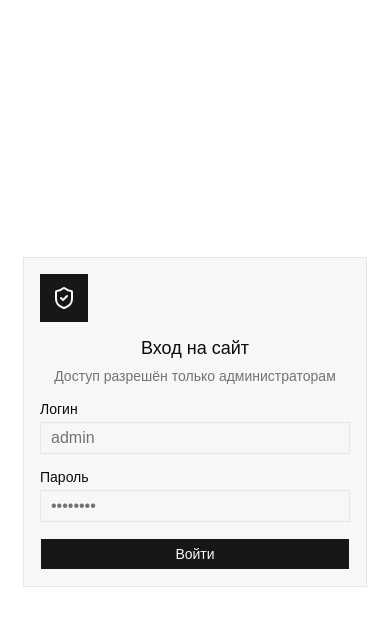
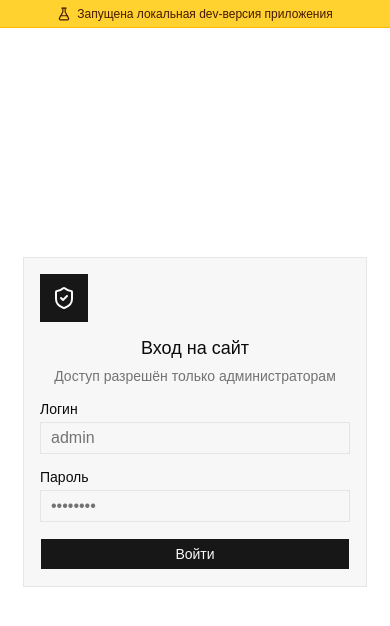
Before and after one commit to avakumov/avakdev, a React (Vite) app in the folder frontend/: page / in a window 390 px wide. Shown: the top 626 px of the page. Built offline with nearby package versions, Linux system fonts and the light colour scheme; no server answers.

Commit message:
Add local dev environment indicator
Show a fixed yellow banner at the top of the screen when the app
runs locally (Vite dev build or localhost hostname), and offset the
mobile header, sidebar, and main container to account for its height.
The feed view skips the top padding to avoid extra scrolling.

```diff
--- a/frontend/src/App.jsx
+++ b/frontend/src/App.jsx
@@ -12,6 +12,7 @@ import {
 } from "./api.js";
 import { useAppStore } from "./store.js";
 import { cn } from "@/lib/utils";
+import { IS_LOCAL_DEV } from "@/lib/env";
 import { useQueryClient } from "@tanstack/react-query";
 import Sidebar, { NAV_ITEMS } from "./Sidebar.jsx";
 import Login from "./Login.jsx";
@@ -472,12 +473,15 @@ function App() {
     // вьюпорт (со скрытой адресной строкой), и страница стала бы прокручиваемой
     // на высоту панели браузера. Важно для «Ленты»: она занимает ровно dvh, и от
     // «страница прокручивается» зависит распознавание вертикального свайпа.
-    <div className="min-h-dvh">
+    // pt-7 — место под жёлтую полосу dev-версии (DevBanner); в «Ленте» не
+    // добавляем, иначе её min-h-dvh даст лишнюю прокрутку.
+    <div className={cn("min-h-dvh", IS_LOCAL_DEV && view !== "feed" && "pt-7")}>
       {/* Мобильная шапка с бургером (на десктопе скрыта — меню в сайдбаре).
           В «Ленте» её нет: элемент ленты занимает всё окно. */}
       <header
         className={cn(
-          "sticky top-0 z-40 flex items-center gap-3 border-b bg-background/95 px-4 py-3 backdrop-blur lg:hidden",
+          "sticky z-40 flex items-center gap-3 border-b bg-background/95 px-4 py-3 backdrop-blur lg:hidden",
+          IS_LOCAL_DEV ? "top-7" : "top-0",
           view === "feed" && "hidden",
         )}
       >
--- a/frontend/src/Sidebar.jsx
+++ b/frontend/src/Sidebar.jsx
@@ -17,6 +17,7 @@ import {
   Rss,
 } from "lucide-react";
 import { cn } from "@/lib/utils";
+import { IS_LOCAL_DEV } from "@/lib/env";
 import { Button } from "@/components/ui/button";
 import UserBadge from "./UserBadge.jsx";
 import Brand from "./Brand.jsx";
@@ -74,7 +75,9 @@ function Sidebar({ view, onSelect, open, onClose, user, notifCount = 0, onOpenBe
 
       <aside
         className={cn(
-          "fixed inset-y-0 left-0 z-50 flex w-64 flex-col border-r border-sidebar-border bg-sidebar text-sidebar-foreground",
+          "fixed left-0 z-50 flex w-64 flex-col border-r border-sidebar-border bg-sidebar text-sidebar-foreground",
+          // top-7 — место под жёлтую полосу dev-версии (DevBanner).
+          IS_LOCAL_DEV ? "top-7 bottom-0" : "inset-y-0",
           "transition-transform duration-200 ease-in-out lg:translate-x-0",
           open ? "translate-x-0" : "-translate-x-full",
         )}
--- /dev/null
+++ b/frontend/src/components/DevBanner.jsx
@@ -0,0 +1,16 @@
+import { FlaskConical } from "lucide-react";
+import { IS_LOCAL_DEV } from "@/lib/env";
+
+// Узкая жёлтая полоса в самом верху экрана: сразу видно, что запущена
+// локальная dev-версия приложения, а не production. На avakumov.ru не
+// отображается. Высота фиксированная (h-7 = 28px) — её же учитывают отступы
+// в App/Sidebar (см. IS_LOCAL_DEV там).
+export default function DevBanner() {
+  if (!IS_LOCAL_DEV) return null;
+  return (
+    <div className="fixed inset-x-0 top-0 z-[60] flex h-7 items-center justify-center gap-1.5 border-b border-amber-400 bg-amber-300 px-3 text-xs font-medium text-amber-950">
+      <FlaskConical className="size-3.5 shrink-0" />
+      <span className="truncate">Запущена локальная dev-версия приложения</span>
+    </div>
+  );
+}
--- /dev/null
+++ b/frontend/src/lib/env.js
@@ -0,0 +1,7 @@
+// Признак локального (dev) запуска приложения: dev-сборка Vite или обращение
+// по localhost/127.0.0.1 (в том числе к локальному Go-серверу на 127.0.0.1:8080).
+// На production (avakumov.ru) остаётся false.
+export const IS_LOCAL_DEV =
+  import.meta.env.DEV ||
+  (typeof window !== "undefined" &&
+    ["localhost", "127.0.0.1", "::1"].includes(window.location.hostname));
--- a/frontend/src/main.jsx
+++ b/frontend/src/main.jsx
@@ -4,6 +4,7 @@ import { QueryClient, QueryClientProvider } from "@tanstack/react-query";
 import App from "./App.jsx";
 import { TooltipProvider } from "@/components/ui/tooltip";
 import { initTheme } from "./store.js";
+import DevBanner from "./components/DevBanner.jsx";
 import "./index.css";
 
 // Применяем сохранённую тему до первого рендера (без «вспышки»).
@@ -23,6 +24,7 @@ ReactDOM.createRoot(document.getElementById("root")).render(
   <React.StrictMode>
     <QueryClientProvider client={queryClient}>
       <TooltipProvider>
+        <DevBanner />
         <App />
       </TooltipProvider>
     </QueryClientProvider>
```
